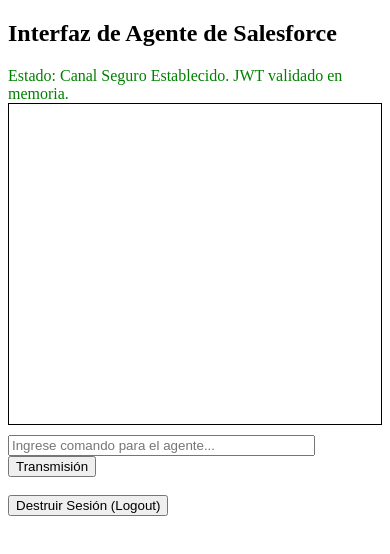
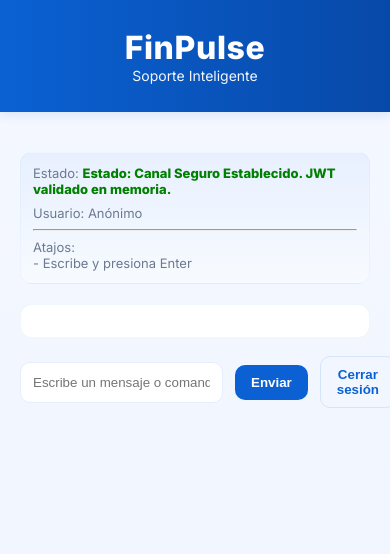
Before and after one commit to cmaenad/Sales101, a website: page public/chat.html in a window 390 px wide. Drawn offline with Linux system fonts and the light colour scheme; sample sign-in values are in the browser's storage.

Commit message:
feat: redesign chat and login interfaces with improved layout and styles

```diff
--- a/public/chat.html
+++ b/public/chat.html
@@ -1,24 +1,38 @@
 <!DOCTYPE html>
 <html lang="es">
 <head>
-    <meta charset="UTF-8">
-    <title>Agente Salesforce Activo</title>
+  <meta charset="UTF-8">
+  <meta name="viewport" content="width=device-width,initial-scale=1">
+  <link rel="preconnect" href="https://fonts.gstatic.com">
+  <link href="https://fonts.googleapis.com/css2?family=Inter:wght@300;400;600;800&display=swap" rel="stylesheet">
+  <link rel="stylesheet" href="styles.css">
+  <title>FinPulse — Chat</title>
 </head>
 <body>
-    <h2>Interfaz de Agente de Salesforce</h2>
-    <div id="status-indicator">Verificando memoria persistente...</div>
+  <header class="site-header">
+    <div class="brand">FinPulse</div>
+    <div class="subtitle">Soporte Inteligente</div>
+  </header>
 
-    <div id="chat-window" style="height: 300px; border: 1px solid black; overflow-y: scroll; margin-bottom: 10px; padding: 10px;">
+  <main class="chat-layout">
+    <div class="chat-panel">
+      <aside class="sidebar">
+        <div class="status">Estado: <strong id="status-indicator">Verificando memoria persistente...</strong></div>
+        <div class="small">Usuario: <span id="user-name">Anónimo</span></div>
+        <hr>
+        <div class="small">Atajos: <br>- Escribe y presiona Enter</div>
+      </aside>
+
+      <section class="chat-window" id="chat-window" aria-live="polite"></section>
     </div>
 
-    <form id="chat-form">
-        <input type="text" id="chat-input" required placeholder="Ingrese comando para el agente..." style="width: 80%;">
-        <button type="submit">Transmisión</button>
+    <form id="chat-form" class="chat-controls" autocomplete="off">
+      <input type="text" id="chat-input" required placeholder="Escribe un mensaje o comando..." />
+      <button type="submit" class="btn primary">Enviar</button>
+      <button id="logout-button" type="button" class="btn ghost">Cerrar sesión</button>
     </form>
+  </main>
 
-    <br>
-    <button id="logout-button">Destruir Sesión (Logout)</button>
-
-    <script src="chat.js"></script>
+  <script src="chat.js"></script>
 </body>
 </html>
--- /dev/null
+++ b/public/styles.css
@@ -0,0 +1,64 @@
+:root{
+  --bg:#f5f8ff;
+  --card:#ffffff;
+  --primary:#0b61d3;
+  --primary-600:#0749a8;
+  --muted:#6b7a90;
+  --accent:#e8f0ff;
+  --glass: rgba(11,97,211,0.06);
+}
+*{box-sizing:border-box}
+html,body{height:100%}
+body{
+  margin:0;
+  font-family:Inter,system-ui,Segoe UI,Roboto,Arial,"Helvetica Neue",sans-serif;
+  background:linear-gradient(180deg,var(--bg),#eef4ff);
+  color:#0b1b2b;
+  -webkit-font-smoothing:antialiased;
+}
+.site-header{
+  padding:28px 20px;
+  text-align:center;
+  background:linear-gradient(90deg,var(--primary),var(--primary-600));
+  color:white;
+  box-shadow:0 3px 10px rgba(11,97,211,0.12);
+}
+.site-header .brand{
+  font-size:40px;
+  font-weight:800;
+  letter-spacing:0.6px;
+}
+.site-header .subtitle{font-size:14px;opacity:0.95}
+.center-wrap{display:flex;align-items:center;justify-content:center;padding:40px 16px}
+.card{background:var(--card);border-radius:12px;box-shadow:0 6px 18px rgba(15,30,60,0.08);padding:22px;max-width:520px;width:100%}
+.login-card{max-width:420px}
+.card-title{margin:0 0 12px 0;font-size:18px;color:var(--muted);font-weight:600}
+.form label{display:block;margin:12px 0 6px;font-size:13px;color:var(--muted)}
+.form input[type="email"],.form input[type="password"],.form input[type="text"],.form textarea{width:100%;padding:12px;border-radius:8px;border:1px solid #e6eefc;background:linear-gradient(180deg,#fff,#fbfdff);outline:none}
+.form input:focus{box-shadow:0 6px 20px rgba(11,97,211,0.08);border-color:var(--primary-600)}
+.btn{display:inline-block;padding:10px 16px;border-radius:10px;border:0;cursor:pointer;font-weight:600}
+.btn.primary{background:var(--primary);color:white}
+.btn.ghost{background:transparent;border:1px solid rgba(11,97,211,0.12);color:var(--primary)}
+.error{color:#b00020;margin-top:10px}
+
+/* Chat specific */
+.chat-layout{display:flex;flex-direction:column;gap:18px;padding:20px;max-width:1000px;margin:20px auto}
+.chat-panel{display:flex;gap:20px}
+.chat-window{flex:1;background:var(--card);border-radius:12px;padding:16px;height:420px;overflow-y:auto;border:1px solid rgba(11,97,211,0.06)}
+.sidebar{width:260px;background:linear-gradient(180deg,var(--accent),#f7fbff);border-radius:12px;padding:12px;border:1px solid rgba(11,97,211,0.04)}
+.status{font-size:13px;color:var(--muted);margin-bottom:8px}
+.msg{margin-bottom:12px;display:flex}
+.msg.bot{justify-content:flex-start}
+.msg.user{justify-content:flex-end}
+.bubble{max-width:78%;padding:10px 14px;border-radius:12px;background:var(--glass);color:#04203b}
+.bubble.user{background:linear-gradient(90deg,var(--primary),var(--primary-600));color:white}
+.chat-controls{display:flex;gap:12px;align-items:center}
+.chat-controls input{flex:1;padding:12px;border-radius:10px;border:1px solid #e6eefc}
+.small{font-size:13px;color:var(--muted)}
+
+@media (max-width:720px){
+  .chat-panel{flex-direction:column}
+  .sidebar{width:100%}
+  .chat-window{height:340px}
+  .site-header .brand{font-size:32px}
+}
```
Also changed, not shown: public/index.html (+23 -12 lines), server.js (+17 -68 lines).
